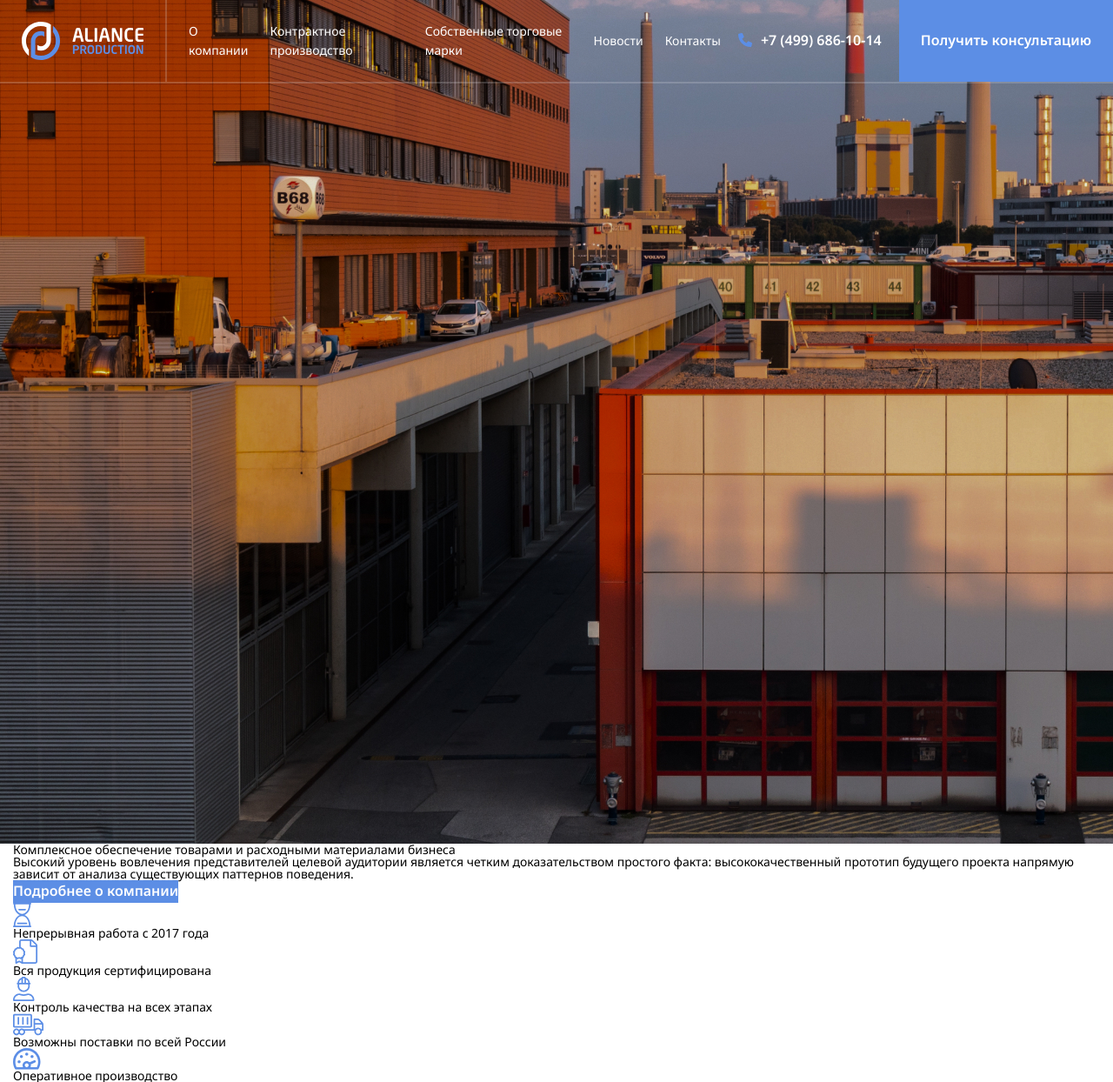
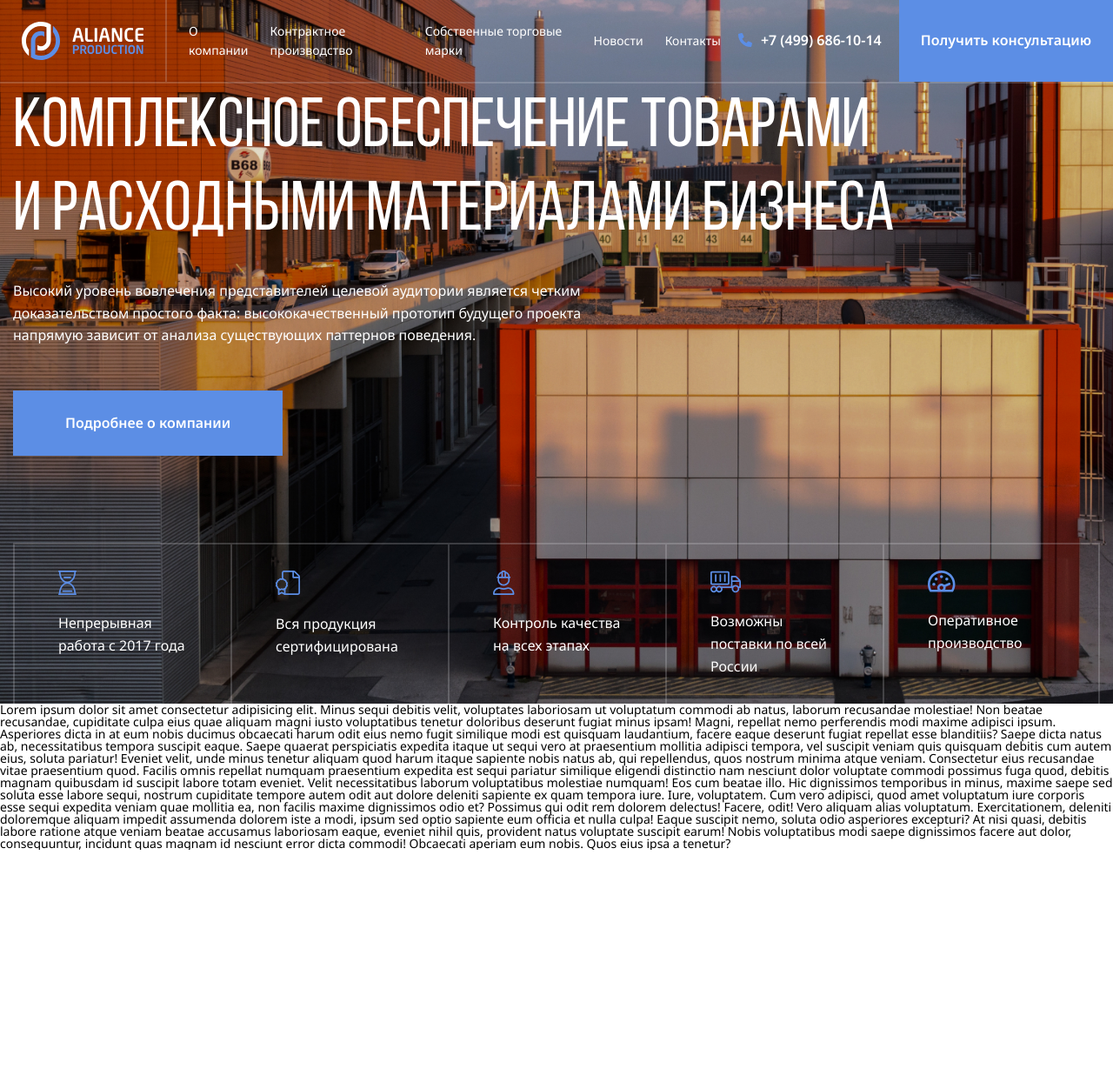
Before and after one commit to DokerMW/Aliance, a PHP site: page / in a window 1280 px wide. Shown: the whole page at 87% size. After the commit the page ends 977 px from the top, so only its background shows below. Run offline with PHP 8.4, Linux system fonts and the light colour scheme.

Commit message:
add: complete main-block without adaptive

```diff
--- a/css/style.css
+++ b/css/style.css
@@ -17,7 +17,7 @@ body {
 }
 .wrapper {
   width: 100%;
-  min-height: 100%;
+  min-height: 100vh;
   display: flex;
   flex-direction: column;
   overflow: hidden;
@@ -132,5 +132,64 @@ body {
 /*===============================================================================================*/
 
 /*===== main block ==============================================================================*/
+.main-block {
+  background: url("../img/main/main_bg.jpg") 0 0 / cover no-repeat;
+  display: flex;
+  min-height: 100vh;
+}
+.main-block__body {
+  flex: 1 1 auto;
+  width: 100%;
+  max-width: 1470px;
+  margin: 0px auto;
+  display: flex;
+  flex-direction: column;
+  justify-content: flex-end;
+  padding: 100px 15px 0 15px;
+}
+.main-block__title {
+  max-width: 1100px;
+  margin: 0px 0px 30px 0px;
+  color: white;
+  font-size: 80px;
+  line-height: 120%;
+  text-transform: uppercase;
+  font-family: "Bebas Neue", sans-serif;
+}
+.main-block__text {
+  max-width: 730px;
+  color: white;
+  font-size: 16px;
+  line-height: 160%;
+  margin: 0px 0px 50px 0px;
+}
+.main-block__btn {
+  align-self: start;
+  padding: 25px 60px;
+  margin: 0px 0px 100px 0px;
+}
+.cards__row {
+  display: flex;
+}
+.cards__column {
+  flex: 0 1 20%;
+  border-left: 2px solid rgba(235, 235, 240, 0.2);
+  border-top: 2px solid rgba(235, 235, 240, 0.2);
+}
+.cards__column:last-child {
+  border-right: 2px solid rgba(235, 235, 240, 0.2);
+}
+.cards__item {
+  padding: 30px 50px;
+  width: 100%;
+}
+.item-cards__icon {
+  margin: 0px 0px 20px 0px;
+}
+.item-cards__text {
+  color: #fff;
+  font-size: 16px;
+  line-height: 160%;
+}
 
 /*===============================================================================================*/
--- a/index.html
+++ b/index.html
@@ -34,8 +34,7 @@
       </header>
       <main>
         <section class="main-block">
-          <img src="./img/main/main_bg.jpg" alt="" />
-          <div class="main-block__container _container">
+          <div class="main-block__body">
             <h1 class="main-block__title">
               Комплексное обеспечение товарами и расходными материалами бизнеса
             </h1>
@@ -50,7 +49,7 @@
                 <div class="cards__column">
                   <div class="cards__item item-cards">
                     <div class="item-cards__icon"><img src="./img/icons/clock.svg" alt="" /></div>
-                    <div class="item-cards__text">Непрерывная работа c 2017 года</div>
+                    <div class="item-cards__text">Непрерывная работа с 2017 года</div>
                   </div>
                 </div>
                 <div class="cards__column">
@@ -81,6 +80,34 @@
             </div>
           </div>
         </section>
+        <section>
+          Lorem ipsum dolor sit amet consectetur adipisicing elit. Minus sequi debitis velit,
+          voluptates laboriosam ut voluptatum commodi ab natus, laborum recusandae molestiae! Non
+          beatae recusandae, cupiditate culpa eius quae aliquam magni iusto voluptatibus tenetur
+          doloribus deserunt fugiat minus ipsam! Magni, repellat nemo perferendis modi maxime
+          adipisci ipsum. Asperiores dicta in at eum nobis ducimus obcaecati harum odit eius nemo
+          fugit similique modi est quisquam laudantium, facere eaque deserunt fugiat repellat esse
+          blanditiis? Saepe dicta natus ab, necessitatibus tempora suscipit eaque. Saepe quaerat
+          perspiciatis expedita itaque ut sequi vero at praesentium mollitia adipisci tempora, vel
+          suscipit veniam quis quisquam debitis cum autem eius, soluta pariatur! Eveniet velit, unde
+          minus tenetur aliquam quod harum itaque sapiente nobis natus ab, qui repellendus, quos
+          nostrum minima atque veniam. Consectetur eius recusandae vitae praesentium quod. Facilis
+          omnis repellat numquam praesentium expedita est sequi pariatur similique eligendi
+          distinctio nam nesciunt dolor voluptate commodi possimus fuga quod, debitis magnam
+          quibusdam id suscipit labore totam eveniet. Velit necessitatibus laborum voluptatibus
+          molestiae numquam! Eos cum beatae illo. Hic dignissimos temporibus in minus, maxime saepe
+          sed soluta esse labore sequi, nostrum cupiditate tempore autem odit aut dolore deleniti
+          sapiente ex quam tempora iure. Iure, voluptatem. Cum vero adipisci, quod amet voluptatum
+          iure corporis esse sequi expedita veniam quae mollitia ea, non facilis maxime dignissimos
+          odio et? Possimus qui odit rem dolorem delectus! Facere, odit! Vero aliquam alias
+          voluptatum. Exercitationem, deleniti doloremque aliquam impedit assumenda dolorem iste a
+          modi, ipsum sed optio sapiente eum officia et nulla culpa! Eaque suscipit nemo, soluta
+          odio asperiores excepturi? At nisi quasi, debitis labore ratione atque veniam beatae
+          accusamus laboriosam eaque, eveniet nihil quis, provident natus voluptate suscipit earum!
+          Nobis voluptatibus modi saepe dignissimos facere aut dolor, consequuntur, incidunt quas
+          magnam id nesciunt error dicta commodi! Obcaecati aperiam eum nobis. Quos eius ipsa a
+          tenetur?
+        </section>
       </main>
     </div>
     <script src="./js/script.js"></script>
```
